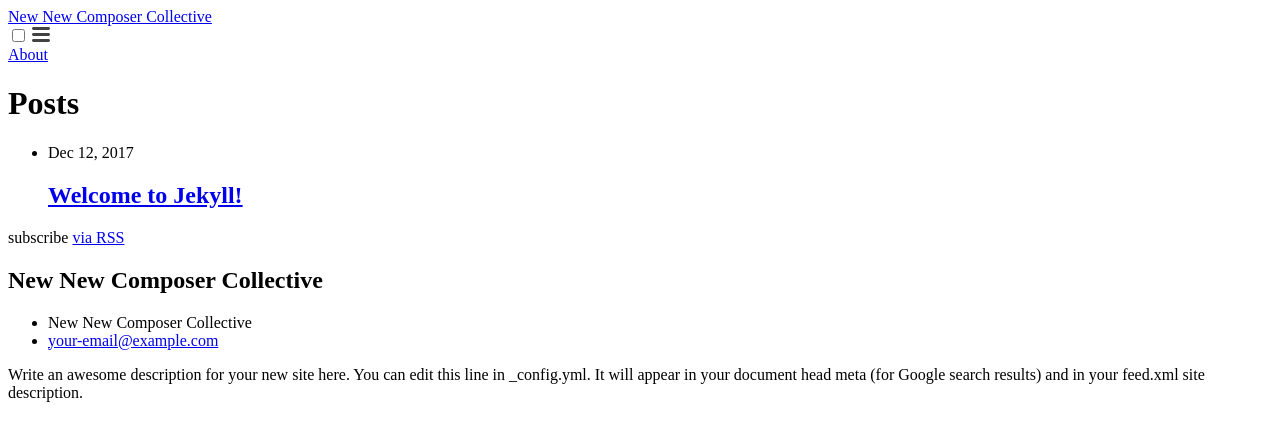
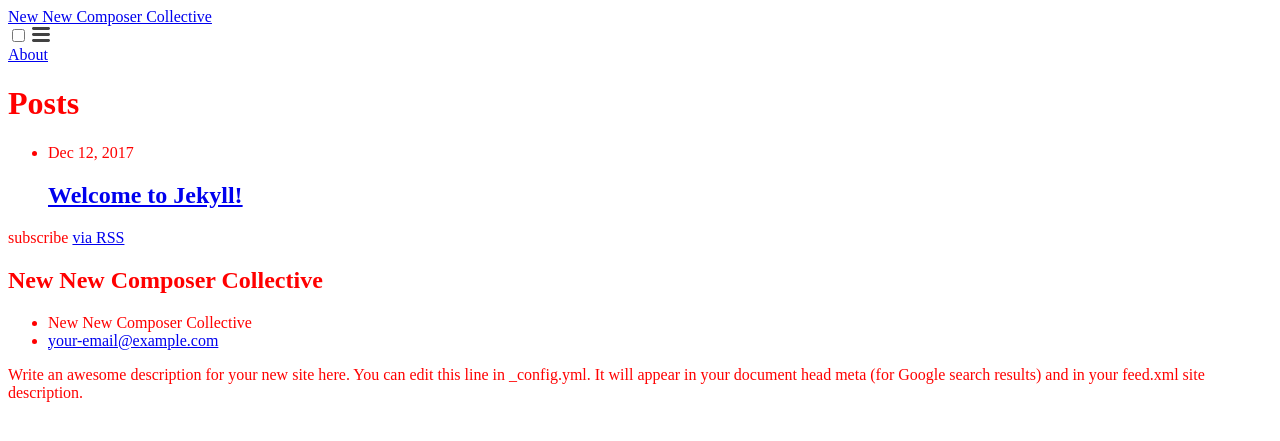
Before and after one commit to mattigajek/NCC, a Jekyll site: the page built from index.md, in a window 1280 px wide. Shown: the top 441 px of the page. Built offline with Jekyll 4.4.1, drawn with Linux system fonts in a browser that asks for light colours.

Commit message:
Sass working

```diff
--- a/_config.yml
+++ b/_config.yml
@@ -31,6 +31,9 @@ plugins:
   - jekyll-feed
   - jekyll-seo-tag
 
+sass:
+    sass_dir: _sass
+
 # Exclude from processing.
 # The following items will not be processed, by default. Create a custom list
 # to override the default setting.
--- a/_includes/head.html
+++ b/_includes/head.html
@@ -3,7 +3,7 @@
   <meta http-equiv="X-UA-Compatible" content="IE=edge">
   <meta name="viewport" content="width=device-width, initial-scale=1">
   {% seo %}
-  <link rel="stylesheet" href="{{ "/assets/main.css" | relative_url }}">
+  <link rel="stylesheet" href="{{ "/css/main.css" | relative_url }}">
   <link rel="alternate" type="application/rss+xml" title="{{ site.title | escape }}" href="{{ "/feed.xml" | relative_url }}">
   {% if jekyll.environment == 'production' and site.google_analytics %}
     {% include google-analytics.html %}
--- /dev/null
+++ b/_sass/module.sass
@@ -0,0 +1,3 @@
+
+.test
+  color: blue
--- a/_sass/main.sass
+++ b/css/main.sass
@@ -1,2 +1,5 @@
+---
+---
+
 body
   color: red
```
